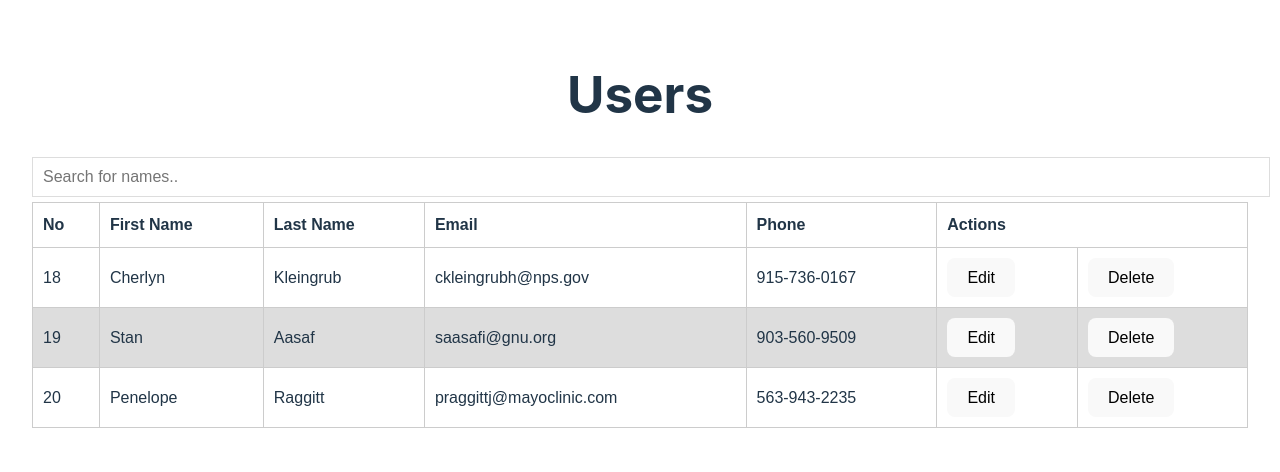
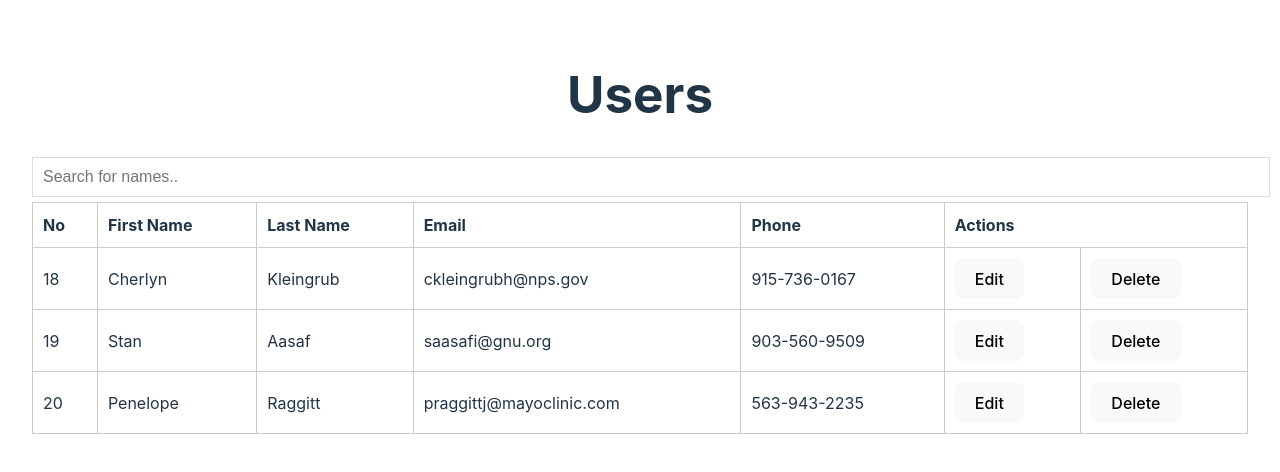
Before and after one commit to Satosh-J/master-react-five-day, a React (Vite) app: page / in a window 1280 px wide. Shown: the top 472 px of the page. Built offline with nearby package versions, Linux system fonts and the light colour scheme.

Commit message:
Day 2: Afternoon Session(Inline Styling)

```diff
--- a/src/components/EditableCell.tsx
+++ b/src/components/EditableCell.tsx
@@ -7,11 +7,18 @@ interface UserRowProps {
   isEditing: boolean
 }
 
+const tdStyle = {
+  border: '1px solid #cccccc',
+  textAlign: 'left',
+  padding: '10px'
+}
+
 const EditableTableCell: FC<UserRowProps> = ({ name, value, onChange, isEditing = false }) => {
 
 
   return (
-    <td className={isEditing ? 'editing' : ''}
+    <td
+      style={tdStyle}
     >
       {isEditing ? (
         <input
--- a/src/components/UserRow.tsx
+++ b/src/components/UserRow.tsx
@@ -13,6 +13,12 @@ const editableFields = [
     'email',
     'phone',
 ]
+
+const tdStyle = {
+    border: '1px solid #cccccc',
+    textAlign: 'left',
+    padding: '10px'
+}
 
 const UserRow: FC<UserRowProps> = ({ user, onEdit, onDelete }) => {
     const [isEditing, setIsEditing] = useState(false);
@@ -52,7 +58,7 @@ const UserRow: FC<UserRowProps> = ({ user, onEdit, onDelete }) => {
 
     return (
         <tr key={user.id}>
-            <td
+            <td style={tdStyle}
             >{user.id}</td>
             {editableFields.map((field) => (
                 <EditableTableCell
@@ -63,7 +69,7 @@ const UserRow: FC<UserRowProps> = ({ user, onEdit, onDelete }) => {
                     value={editedUser[field as keyof object]}
                 />
             ))}
-            <td
+            <td style={tdStyle}
             >
                 {
                     isEditing ?
@@ -77,7 +83,7 @@ const UserRow: FC<UserRowProps> = ({ user, onEdit, onDelete }) => {
                         </button>
                 }
             </td>
-            <td
+            <td style={tdStyle}
             >
                 {
                     isEditing ?
--- a/src/components/UsersTable.tsx
+++ b/src/components/UsersTable.tsx
@@ -1,5 +1,3 @@
-/** @jsxImportSource @emotion/react */
-import { css } from '@emotion/react';
 import { FC, useState, useEffect } from "react";
 import UserRow from "./UserRow";
 
@@ -7,6 +5,25 @@ interface UsersTableProps {
   users: User[]
 }
 
+
+const inputStyle = {
+  width: '100%',
+  fontSize: '16px',
+  padding: '10px',
+  border: '1px solid #ddd',
+  marginBottom: '5px'
+}
+
+const tableStyle = {
+  borderCollapse: 'collapse',
+  width: '100%'
+}
+
+const thStyle = {
+  border: '1px solid #cccccc',
+  textAlign: 'left',
+  padding: '10px'
+}
 
 const UsersTable: FC<UsersTableProps> = ({ users }) => {
 
@@ -48,49 +65,27 @@ const UsersTable: FC<UsersTableProps> = ({ users }) => {
 
   return (
     <div
-      css={css`
-      table {
-          font-family: arial, sans-serif;
-          border-collapse: collapse;
-          width: 100%;
-      }
-
-      td,
-      th {
-          border: 1px solid #cccccc;
-          text-align: left;
-          padding: 10px;
-      }
-
-      tr:nth-child(even) {
-          background-color: #dddddd;
-      }
-    `}
     >
       <h1>Users</h1>
       <input type="text"
         value={filter}
-        css={css`
-        width: 100%;
-        font-size: 16px;
-        padding: 10px;
-        border: 1px solid #ddd;
-        margin-bottom: 5px;
-        `}
+        style={inputStyle}
         placeholder="Search for names.."
         title="Type in a name"
         onChange={(e) => setFilter(e.target.value)}
       />
 
-      <table>
+      <table
+        style={tableStyle}
+      >
         <thead>
-          <tr>
-            <th>No</th>
-            <th>First Name</th>
-            <th>Last Name</th>
-            <th>Email</th>
-            <th>Phone</th>
-            <th colSpan={2}>Actions</th>
+          <tr >
+            <th style={thStyle}>No</th>
+            <th style={thStyle}>First Name</th>
+            <th style={thStyle}>Last Name</th>
+            <th style={thStyle}>Email</th>
+            <th style={thStyle}>Phone</th>
+            <th colSpan={2} style={thStyle}>Actions</th>
           </tr>
         </thead>
         <tbody>
```
